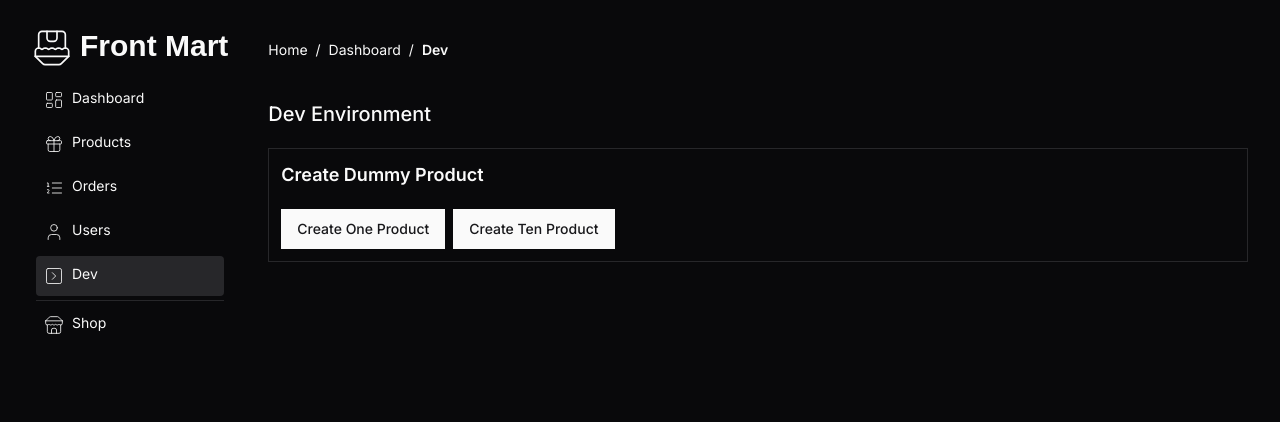
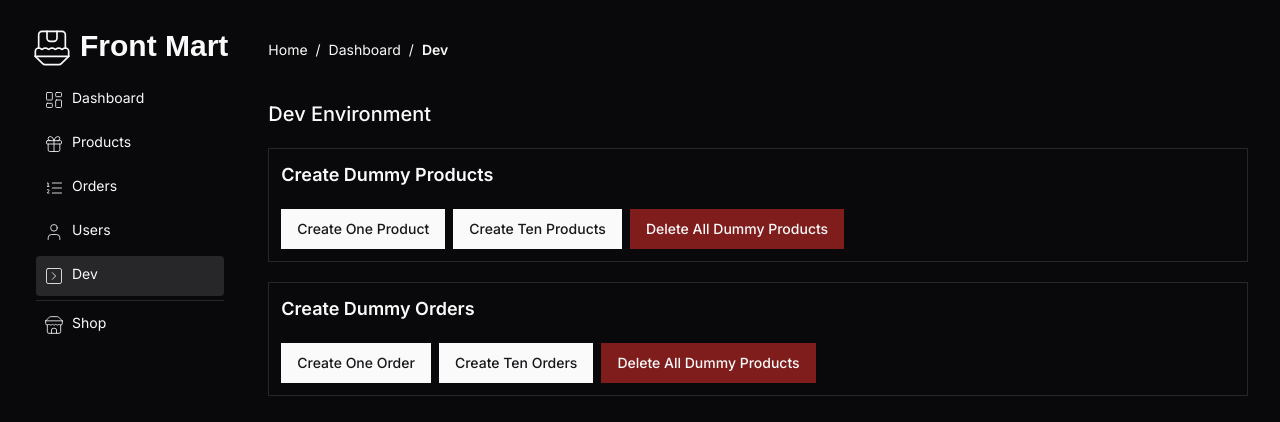
Before and after one commit to StepAsideLiL/front-mart, a Next.js app: page /dashboard/dev in a window 1280 px wide. Shown: the top 422 px of the page. Built offline with nearby package versions, Linux system fonts and the light colour scheme; a web font is replaced by a local one.

Commit message:
create: dummy orders buttons

```diff
--- a/app/(dashboard)/dashboard/dev/_parts/actions.ts
+++ b/app/(dashboard)/dashboard/dev/_parts/actions.ts
@@ -19,7 +19,9 @@ const imageSrcList = [
   "https://images2.imgbox.com/5e/54/hxLSPReo_o.jpg",
 ];
 
-export const createDummyProduct = async (numberOfProducts: number = 1) => {
+// Products
+// Create dummy products.
+export const createDummyProducts = async (numberOfProducts: number = 1) => {
   const arrayList = new Array(numberOfProducts).fill(0).map((_, i) => i + 1);
 
   try {
@@ -38,6 +40,7 @@ export const createDummyProduct = async (numberOfProducts: number = 1) => {
             date: date.getUTCDate(),
             month: date.getUTCMonth(),
             year: date.getUTCFullYear(),
+            isDummy: true,
           },
         });
       })
@@ -50,3 +53,63 @@ export const createDummyProduct = async (numberOfProducts: number = 1) => {
   revalidatePath("/", "layout");
   redirect("/shop");
 };
+
+// Delete all dummy products.
+export const deleteDummyProducts = async () => {
+  try {
+    await prisma.product.deleteMany({
+      where: {
+        isDummy: true,
+      },
+    });
+  } catch (err) {
+    console.log(err);
+    throw new Error("Failed to delete dummy products.");
+  }
+};
+
+// Orders
+// Create dummy orders.
+export const createDummyOrder = async (numberOfOrders: number = 1) => {
+  const arrayList = new Array(numberOfOrders).fill(0).map((_, i) => i + 1);
+
+  try {
+    Promise.all(
+      arrayList.map(async () => {
+        const date = faker.date.soon({
+          days: Math.ceil(Math.random() * 69) + 4,
+        });
+
+        await prisma.order.create({
+          data: {
+            price: faker.number.float({ min: 10, max: 100, multipleOf: 0.02 }),
+            date: date.getUTCDate(),
+            month: date.getUTCMonth(),
+            year: date.getUTCFullYear(),
+            isDummy: true,
+          },
+        });
+      })
+    );
+  } catch (err) {
+    console.log(err);
+    throw new Error("Failed to create dummy product.");
+  }
+
+  revalidatePath("/", "layout");
+  redirect("/shop");
+};
+
+// Delete all dummy orders.
+export const deleteDummyOrders = async () => {
+  try {
+    await prisma.order.deleteMany({
+      where: {
+        isDummy: true,
+      },
+    });
+  } catch (err) {
+    console.log(err);
+    throw new Error("Failed to delete dummy orders.");
+  }
+};
--- /dev/null
+++ b/app/(dashboard)/dashboard/dev/_parts/create-dummy-order-btns.tsx
@@ -0,0 +1,24 @@
+"use client";
+
+import { Button } from "@/components/ui/button";
+import { createDummyOrder, deleteDummyOrders } from "./actions";
+
+const CreateDummyOrderBtns = () => {
+  const handleClick = (numberOfProducts: number = 1) => {
+    createDummyOrder(numberOfProducts);
+  };
+
+  return (
+    <div className="flex gap-2">
+      <Button onClick={() => handleClick()}>Create One Order</Button>
+
+      <Button onClick={() => handleClick(10)}>Create Ten Orders</Button>
+
+      <Button variant={"destructive"} onClick={deleteDummyOrders}>
+        Delete All Dummy Products
+      </Button>
+    </div>
+  );
+};
+
+export default CreateDummyOrderBtns;
--- a/app/(dashboard)/dashboard/dev/_parts/create-dummy-product-btns.tsx
+++ b/app/(dashboard)/dashboard/dev/_parts/create-dummy-product-btns.tsx
@@ -1,18 +1,22 @@
 "use client";
 
 import { Button } from "@/components/ui/button";
-import { createDummyProduct } from "./actions";
+import { createDummyProducts, deleteDummyProducts } from "./actions";
 
 const CreateDummyProductBtns = () => {
   const handleClick = (numberOfProducts: number = 1) => {
-    createDummyProduct(numberOfProducts);
+    createDummyProducts(numberOfProducts);
   };
 
   return (
     <div className="flex gap-2">
       <Button onClick={() => handleClick()}>Create One Product</Button>
 
-      <Button onClick={() => handleClick(10)}>Create Ten Product</Button>
+      <Button onClick={() => handleClick(10)}>Create Ten Products</Button>
+
+      <Button variant={"destructive"} onClick={deleteDummyProducts}>
+        Delete All Dummy Products
+      </Button>
     </div>
   );
 };
--- a/app/(dashboard)/dashboard/dev/page.tsx
+++ b/app/(dashboard)/dashboard/dev/page.tsx
@@ -1,5 +1,6 @@
 import Title from "@/components/uis/title";
 import CreateDummyProductBtns from "./_parts/create-dummy-product-btns";
+import CreateDummyOrderBtns from "./_parts/create-dummy-order-btns";
 
 const DevPage = () => {
   return (
@@ -10,9 +11,15 @@ const DevPage = () => {
 
       <section className="space-y-5">
         <section className="p-3 border space-y-5">
-          <h1 className="text-lg font-semibold">Create Dummy Product</h1>
+          <h1 className="text-lg font-semibold">Create Dummy Products</h1>
 
           <CreateDummyProductBtns />
+        </section>
+
+        <section className="p-3 border space-y-5">
+          <h1 className="text-lg font-semibold">Create Dummy Orders</h1>
+
+          <CreateDummyOrderBtns />
         </section>
       </section>
     </>
```
